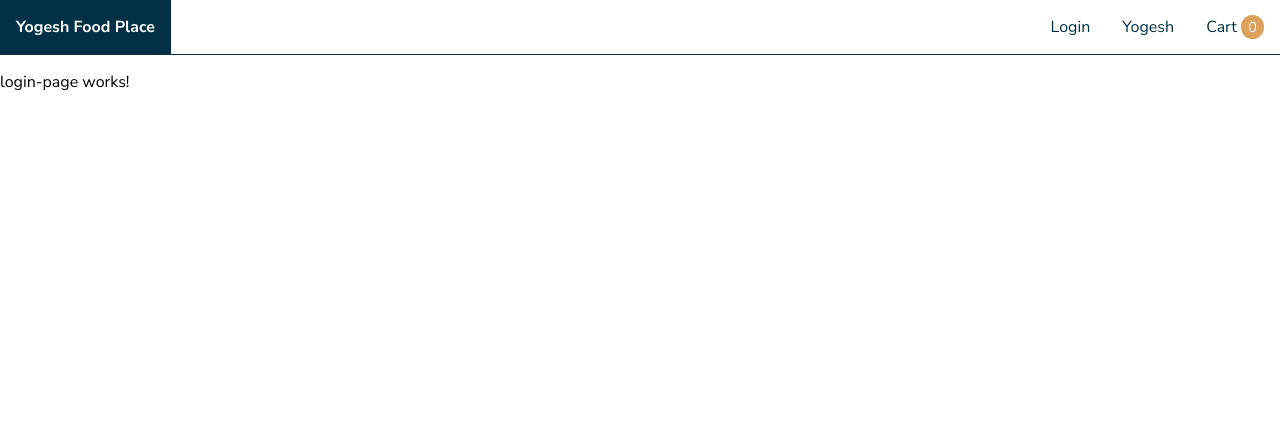
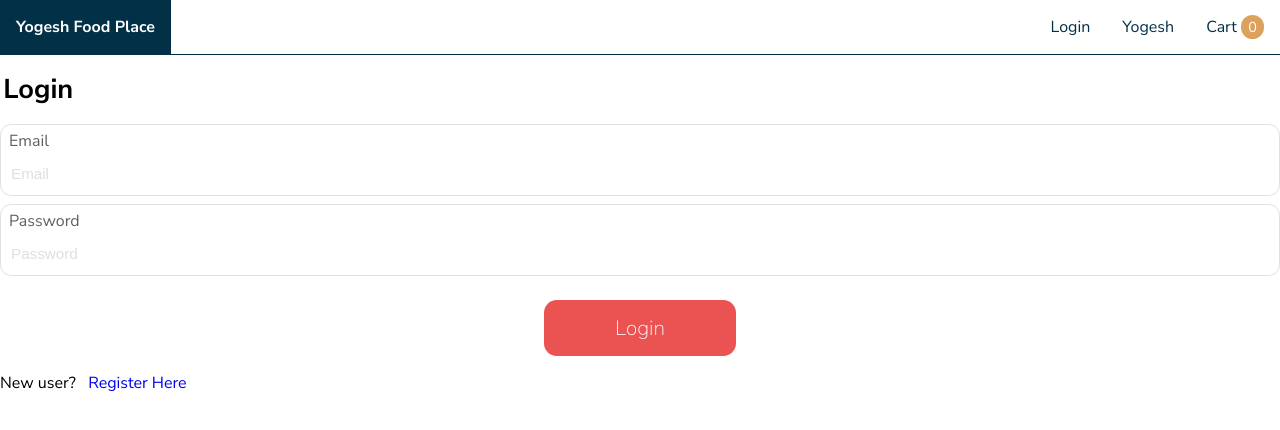
Before and after one commit to Yogesh815131/ecommerce, an Angular app in the folder frontend/: page /login in a window 1280 px wide. Shown: the top 430 px of the page. Built offline with nearby package versions, Linux system fonts and the light colour scheme.

Commit message:
comcplete the login and registration functionality

```diff
--- a/frontend/src/app/components/pages/login-page/login-page.component.html
+++ b/frontend/src/app/components/pages/login-page/login-page.component.html
@@ -1 +1,25 @@
-<p>login-page works!</p>
+<div class="container">
+    <div class="details">
+        <app-title title="Login"></app-title>
+        <form [formGroup]="loginForm" (ngSubmit)="submit()">
+
+            <text-input
+            [control]="fc['email']"
+            [showErrorsWhen]="isSubmitted"
+            type="email"
+            label="Email"></text-input>
+
+            <text-input
+            [control]="fc['password']"
+            [showErrorsWhen]="isSubmitted"
+            type="password"
+            label="Password"></text-input>
+
+            <default-button text="Login"></default-button>
+            <div class="register">
+                New user? &nbsp;
+                <a routerLink="/register" [queryParams]="{returnUrl : returnUrl}">Register Here</a>
+            </div>
+        </form>
+    </div>
+</div>
--- a/frontend/src/app/components/pages/login-page/login-page.component.ts
+++ b/frontend/src/app/components/pages/login-page/login-page.component.ts
@@ -1,10 +1,44 @@
-import { Component } from '@angular/core';
+import { Component, OnInit } from '@angular/core';
+import { FormBuilder, FormGroup, Validators } from '@angular/forms';
+import { ActivatedRoute, Router } from '@angular/router';
+import { UserService } from '../../../services/user.service';
 
 @Component({
   selector: 'app-login-page',
   templateUrl: './login-page.component.html',
   styleUrl: './login-page.component.css'
 })
-export class LoginPageComponent {
+export class LoginPageComponent implements OnInit{
+
+  loginForm!:FormGroup;
+  isSubmitted = false;
+  returnUrl = '';
+
+  constructor(private router:Router, private activateRoute:ActivatedRoute, private userAPi:UserService, private formBuilder:FormBuilder){
+
+  }
+
+  ngOnInit(): void {
+      this.loginForm = this.formBuilder.group({
+        email:['', [Validators.required, Validators.email]],
+        password:['', Validators.required]
+      });
+
+      this.returnUrl = this.activateRoute.snapshot.queryParams['returnUrl'];
+  }
+
+  get fc(){
+    return this.loginForm.controls;
+  }
+
+  submit(){
+    this.isSubmitted = true;
+    if(this.loginForm.invalid){
+      return;
+    }
+    this.userAPi.login({email: this.fc['email'].value, password:this.fc['password'].value}).subscribe(()=>{
+      this.router.navigateByUrl(this.returnUrl);
+    });
+  }
 
 }
--- a/frontend/src/app/components/pages/register-page/register-page.component.html
+++ b/frontend/src/app/components/pages/register-page/register-page.component.html
@@ -1,7 +1,7 @@
 <div class="container">
     <div class="details">
         <app-title title="Register"></app-title>
-        <form [formGroup]="registerForm" (ngSubmit)="submit">
+        <form [formGroup]="registerForm" (ngSubmit)="submit()">
             <text-input
                 [control]="fc['name']"
                 [showErrorsWhen]="isSubmitted"
--- a/frontend/src/app/services/user.service.ts
+++ b/frontend/src/app/services/user.service.ts
@@ -3,7 +3,9 @@ import { Injectable } from '@angular/core';
 import { BehaviorSubject, Observable, tap } from 'rxjs';
 import { User } from '../shared/models/User';
 import { IUserRegister } from '../shared/interfaces/IUserRegister';
-import { USER_REGISTER_URL } from '../shared/constants/urls';
+import { USER_LOGIN_URL, USER_REGISTER_URL } from '../shared/constants/urls';
+import { IUserLogin } from '../shared/interfaces/IUserLogin';
+import { ToastrService } from 'ngx-toastr';
 
 
 const USER_KEY = 'User';
@@ -16,7 +18,7 @@ export class UserService {
   private userSubject = new BehaviorSubject<User>(this.getUserFormLocalStorage());
   public userObservable!:Observable<User>;
 
-  constructor(private http:HttpClient, ) {
+  constructor(private http:HttpClient, private toastrService:ToastrService) {
     this.userObservable = this.userSubject.asObservable();
   }
 
@@ -26,10 +28,10 @@ export class UserService {
         next:(user)=>{
           this.setUserToLocalStorage(user);
           this.userSubject.next(user);
-          //toster message
+          this.toastrService.success(`Welcome to My Food App ${user.name}`, "You have Registered Successfully");
         },
         error: (errorMessage)=>{
-          console.log(errorMessage.error);
+          this.toastrService.error(errorMessage.error, "Registration Failed")
         }
       })
     )
@@ -48,5 +50,28 @@ export class UserService {
     return this.userSubject.value;
   }
 
+  login(userLoginData:IUserLogin):Observable<User>{
+    return this.http.post<User>(USER_LOGIN_URL, userLoginData).pipe(
+      tap({
+        next:(user) =>{
+          this.setUserToLocalStorage(user);
+          this.userSubject.next(user);
+          this.toastrService.success(
+            `Welcome to My Food App ${user.name}`,
+            'Login Successfull'
+          )
+        },
+        error: (errorResponse) =>{
+          this.toastrService.error(errorResponse.error, 'Login Failed');
+        }
+      })
+    )
+  }
+
+  logout(){
+    this.userSubject.next(new User());
+    localStorage.removeItem(USER_KEY);
+    window.location.reload();
+  }
 
 }
```
